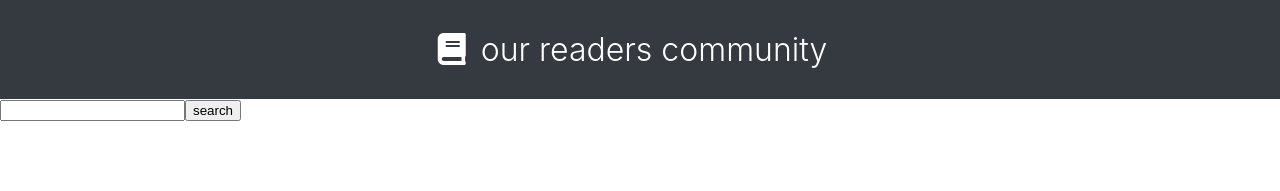
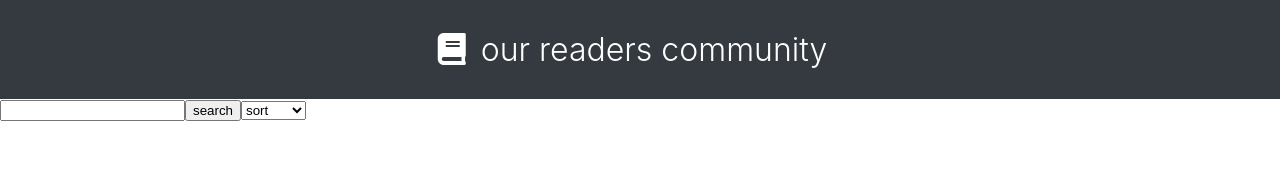
Before and after one commit to rohithgangu/our-readers-community, a React (Create React App) app in the folder frontend/: page / in a window 1280 px wide. Shown: the top 191 px of the page. Built offline with nearby package versions, Linux system fonts and the light colour scheme.

Commit message:
created a sorting button according to release date and cleaned the data for any missing data

```diff
--- a/frontend/src/components/BookCard.js
+++ b/frontend/src/components/BookCard.js
@@ -5,9 +5,9 @@ function BookCard({image,title,author,published}){
             <img src={image} alt="" />
         <div className="desc">
             <h2>{title}</h2>
-            <h3>{author}</h3>
+            <h3>Author:{author}</h3>
 
-            <h1>{published}</h1>
+            <p>Published Date: {published==='0000'?'Not Available':published.substring(0,4)}</p>
         </div>
         </div>
     )
--- a/frontend/src/components/Books.js
+++ b/frontend/src/components/Books.js
@@ -7,9 +7,14 @@ import BookList from "./BookList";
 function Books (){
 const [state, setState] = useState({
     books: [],
-    searchfield: ''
+    searchfield: '',
+    sort: ''
 })
 
+const handleSort = (e)=>{
+    console.log(e.target.value)
+    setState({...state, sort:e.target.value})
+}
 const searchBook = (e)=>{
     e.preventDefault()
     request
@@ -17,20 +22,41 @@ const searchBook = (e)=>{
     .query({q: state.searchfield})
     .then((data)=>{
         console.log(data);
-        setState({...state,books:[...data.body.items]})
+        const cleandatabooks = cleanData(data)
+        setState({...state,books:cleandatabooks})
     })
 
 }
 
+const cleanData=(data)=>{
+    const cleanedData=data.body.items.map((book)=>{
+        if(book.volumeInfo.hasOwnProperty('publishedDate')===false){
+            book.volumeInfo['publishedDate']='0000';
+        }
+        else if(book.volumeInfo.hasOwnProperty('imageLinks')===false){
+            book.volumeInfo['imageLinks']={ thumbnail :'https://upload.wikimedia.org/wikipedia/commons/thumb/a/ac/No_image_available.svg/450px-No_image_available.svg.png'}
+        }
+        return book;
+    })
+    return cleanedData;
+}
+
 const handleSearch=(e)=>{
     setState({...state, searchfield: e.target.value})
-    console.log(e.target.value)
 }
+const sortedBooks = state.books.sort((a,b)=>{
+    if(state.sort==='newest'){
+        return parseInt(b.volumeInfo.publishedDate.substring(0,4))- parseInt(a.volumeInfo.publishedDate.substring(0,4))
+    }
+    else if(state.sort === 'oldest'){
+        return parseInt(a.volumeInfo.publishedDate.substring(0,4))- parseInt(b.volumeInfo.publishedDate.substring(0,4))
 
+    }
+})
     return(
         <div>
-            <SearchArea searchBook={searchBook} handleSearch={handleSearch}/>
-            <BookList books={state.books}/>
+            <SearchArea searchBook={searchBook} handleSearch={handleSearch} handleSort={handleSort}/>
+            <BookList books={sortedBooks}/>
         </div>
     )
 }
--- a/frontend/src/components/SearchArea.js
+++ b/frontend/src/components/SearchArea.js
@@ -1,10 +1,15 @@
 import React from "react";
-function SearchArea({handleSearch,searchBook}){
+function SearchArea({handleSearch,searchBook,handleSort}){
     return(
         <div className="search-area">
             <form onSubmit={(e)=>searchBook(e)}>
                 <input type="text" onChange={(e)=>handleSearch(e)}/>
                 <button type="submit">search</button>
+                <select name="" id="" defaultValue="sort" onChange={(e)=>handleSort(e)}>
+                    <option disabled value="sort">sort</option>
+                    <option value="newest">newest</option>
+                    <option value="oldest">oldest</option>
+                </select>
             </form>
 
         </div>
```
